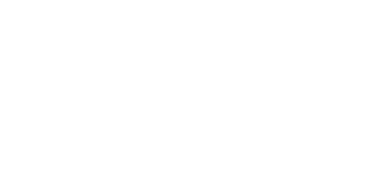
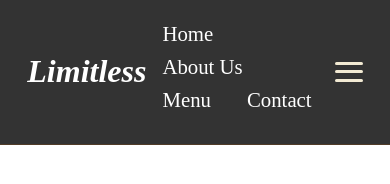
Before and after one commit to stevanadrien/paradox-udayana, a plain HTML site: page index.html in a window 390 px wide. Drawn offline with nearby package versions, Linux system fonts and the light colour scheme.

Commit message:
berger menu error

```diff
--- a/index.css
+++ b/index.css
@@ -0,0 +1,159 @@
+* {
+    margin: 0;
+    padding: 0;
+    box-sizing: border-box;
+    outline: none;
+    border: none;
+    text-decoration: none;
+}
+
+:root {
+    --nav: #F2EAD3;
+    --bg: #010101;
+  }
+
+/* navbar */
+
+.navbar {
+    display: flex;
+    justify-content: space-between;
+    align-items: center;
+    padding: 1.4rem 7%;
+    background-color: rgba(1, 1, 1, 0.8);
+    border-bottom: 1px solid #513c28;
+    position: fixed;
+    top: 0;
+    left: 0;
+    right: 0;
+    z-index: 9999;
+  }
+
+  .navbar .navbar-logo {
+    font-size: 2rem;
+    font-weight: 700;
+    color: #fff;
+    font-style: italic;
+  }
+
+  .navbar .navbar-logo span {
+    color: var(--nav);
+  }
+
+  .navbar .navbar-nav a {
+    color: #fff;
+    display: inline-block;
+    font-size: 1.3rem;
+    margin: 0 1rem;
+  }
+
+  .navbar .navbar-nav a:hover {
+    color: var(--nav);
+  }
+
+  .navbar .navbar-nav a::after {
+    content: '';
+    display: block;
+    padding-bottom: 0.5rem;
+    border-bottom: 0.1rem solid var(--nav);
+    transform: scaleX(0);
+    transition: 0.2s linear;
+  }
+
+  .navbar .navbar-nav a:hover::after {
+    transform: scaleX(0.5);
+  }
+
+
+
+
+/* Humbergur Menu */
+.menu-toggle {
+    display: none;
+    flex-direction: column;
+    height: 20px;
+    justify-content: space-between;
+    position: relative;
+}
+
+.menu-toggle input {
+    position: absolute;
+    width: 40px;
+    height: 35px;
+    left: -5px;
+    top: -7px;
+    opacity: 0;
+    cursor: pointer;
+    z-index: 2;
+}
+
+.menu-toggle span {
+    display: block;
+    width: 28px;
+    height: 3px;
+    background-color: var(--nav);
+    border-radius: 5px;
+    transition: all 0.75s;
+}
+
+/* Humber Menu Animation */
+.menu-toggle span:nth-child(2) {
+    transform-origin: 0 0;
+}
+
+.menu-toggle span:nth-child(4) {
+    transform-origin: 0 100% ;
+}
+
+.menu-toggle input:checked ~ span:nth-child(2) {
+    background-color: white;
+    transform: rotate(45deg) translate(-1px, -1px);
+}
+
+.menu-toggle input:checked ~ span:nth-child(4) {
+    background-color: white;
+    transform: rotate(-45deg) translate(-1px, 0px);
+}
+
+.menu-toggle input:checked ~ span:nth-child(3) {
+    opacity: 0;
+    transform: scale(0);
+}
+
+/* responsive design */
+@media (max-width: 1024px) {
+
+}
+@media (max-width: 768px) {
+
+}
+@media (max-width: 576px) {
+  .menu-toggle{
+    display: flex;
+  }
+  nav ul {
+      position: absolute;
+      right: 0;
+      top: 0;
+      width: 70%;
+      height: 100vh;
+      justify-content: space-evenly;
+      flex-direction: column;
+      align-items: center;
+      background-color: rgb(105, 47, 158);
+      z-index: -1;
+      transform: translateX(100%);
+      transition: all 1s;
+      opacity: 0;
+  }
+  nav ul.slide {
+      opacity: 1;
+      transform: translateX(0);
+  }
+
+}
+
+
+
+.p {
+    height: 1000px
+}
--- a/index.html
+++ b/index.html
@@ -5,7 +5,38 @@
     <meta name="viewport" content="width=device-width, initial-scale=1.0" />
     <link rel="stylesheet" href="index.css" />
     <script src="index.js"></script>
-    <title>PARADOX</title>
+    <script src="https://unpkg.com/feather-icons"></script>
+
+    <title>Limitless</title>
   </head>
-  <body></body>
+  <body>
+    <!-- Navbar start -->
+  <nav class="navbar">
+    <div class="navbar-logo">
+      <h4>Limitless</h4>
+    </div>
+    <!-- <a href="#" class="navbar-logo"><span>IngkarJanji</span> Coffee</a> -->
+
+    <div class="navbar-nav">
+      <a href="#home">Home</a>
+      <a href="#about">About Us</a>
+      <a href="#menu">Menu</a>
+      <a href="#contact">Contact</a>
+    </div>
+
+    <div class="menu-toggle">
+      <input type="checkbox">
+      <span></span>
+      <span></span>
+      <span></span>
+    </div>
+
+
+  </nav>
+
+
+
+
+    <section class="p"></section>
+  </body>
 </html>
--- a/index.js
+++ b/index.js
@@ -0,0 +1,6 @@
+const menuToggle = document.querySelector('.menu-toggle input');
+const nav = document.querySelector('nav ul');
+
+menuToggle.addEventListener('click', function ( ) {
+    nav.classList.toggle('slide');
+});
```
